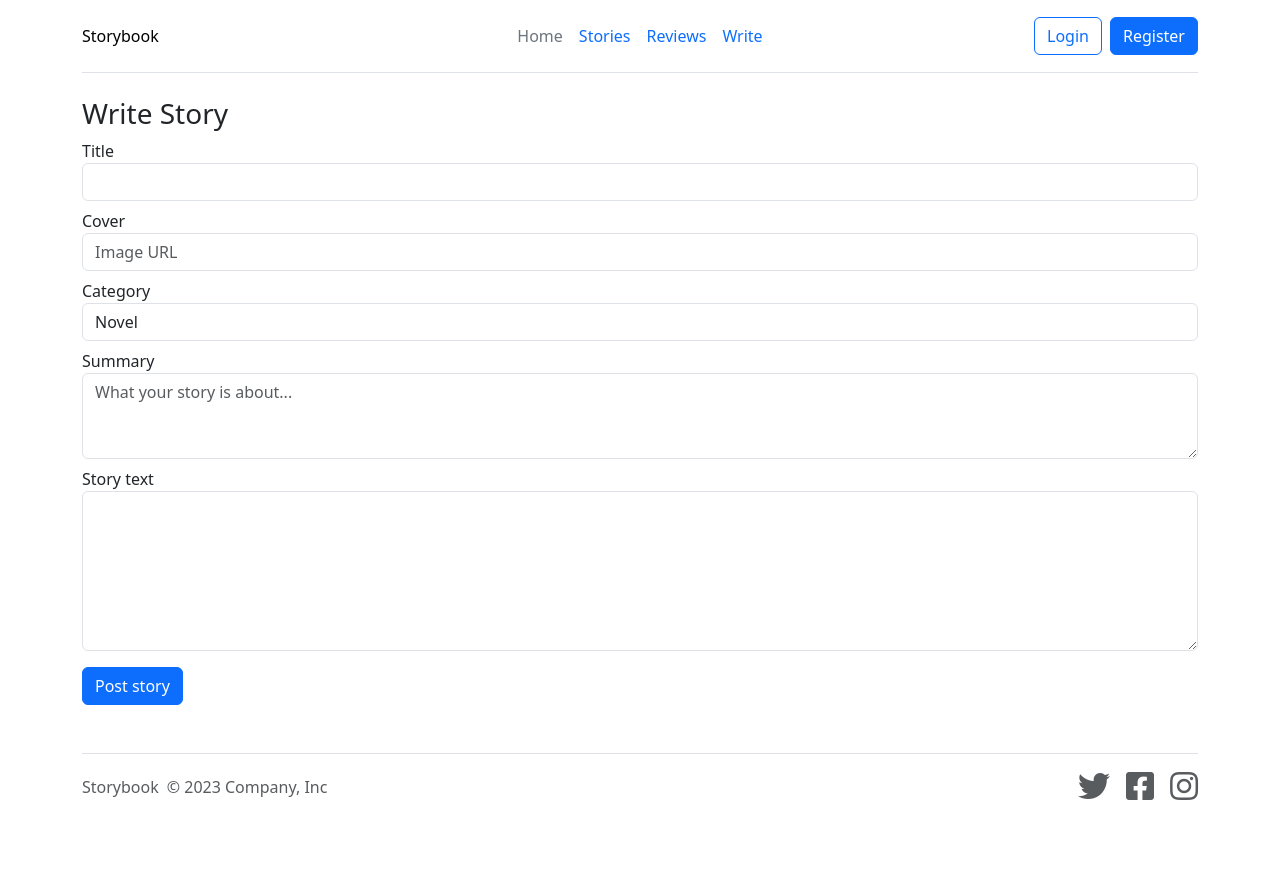
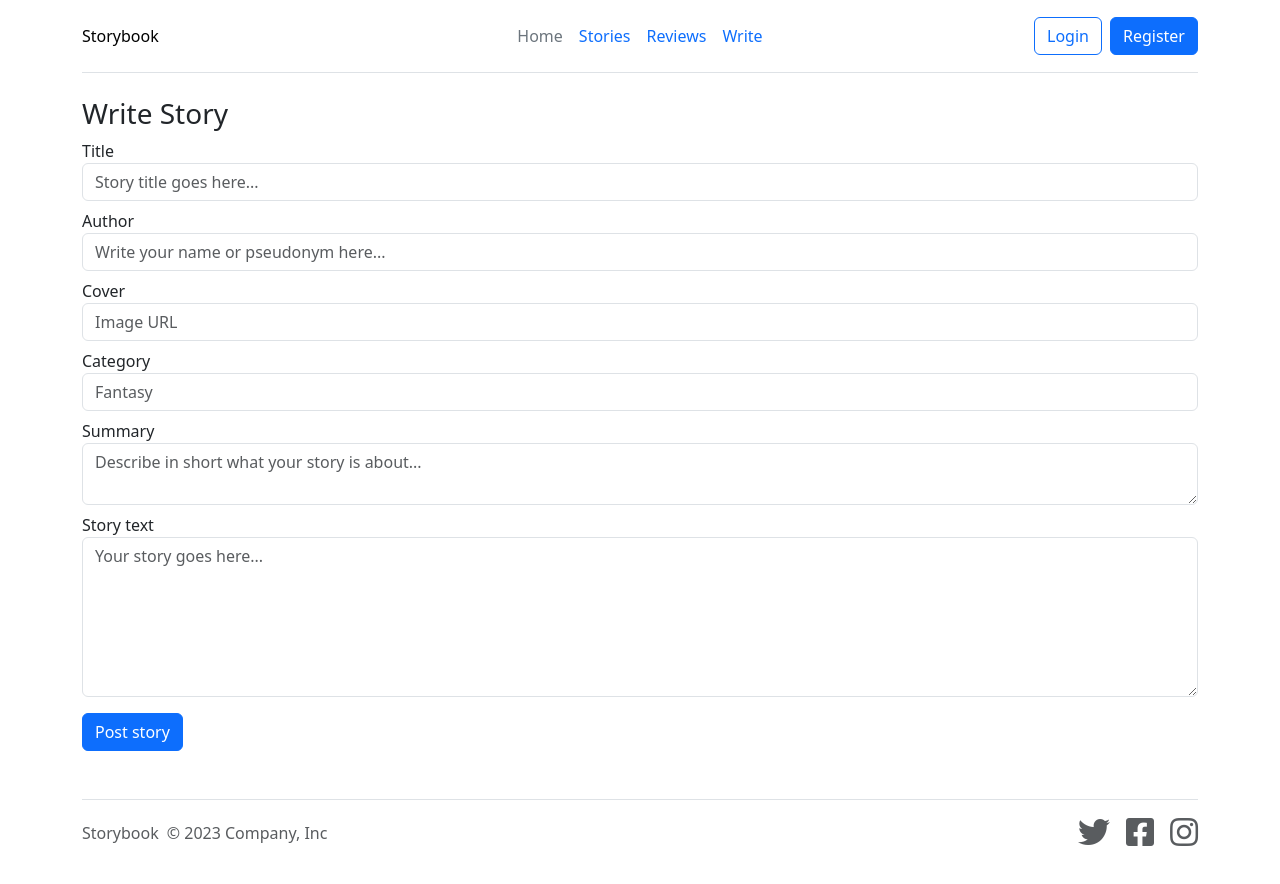
Before and after one commit to Karamihova/Storybook-React-JS, a React (Create React App) app in the folder storybook/: page /write-story in a window 1280 px wide. Shown: the top 884 px of the page. Before the commit the page ends 844 px from the top, so only its background shows below. Built offline with nearby package versions, Linux system fonts and the light colour scheme; no server answers.

Commit message:
Start Write Story Functionality

```diff
--- a/storybook/src/App.js
+++ b/storybook/src/App.js
@@ -1,5 +1,7 @@
 import {useState, useEffect} from 'react';
 import {Routes, Route} from 'react-router-dom';
+
+import * as gameService from './services/storyService';
 
 import { Footer } from "./components/Footer/Footer";
 import { Header } from "./components/Header/Header";
@@ -15,8 +17,15 @@ function App() {
   const [stories, setStories] = useState([]);
 
   useEffect(() => {
+    gameService.getAll()
+      .then(result => {
+        setStories(result)
+      })
+  }, []);
 
-  }, []);
+  const onWriteStorySubmit = (data) => {
+
+  }
 
   return (
     <>
@@ -25,7 +34,7 @@ function App() {
 
       <Routes>
         <Route path='/' element={<Home/>} />
-        <Route path='/stories' element={<Stories/>} />
+        <Route path='/stories' element={<Stories stories={stories} />} />
         <Route path='/table' element={<Table/>} />
         <Route path='/login' element={<Login/>} />
         <Route path='/register' element={<Register/>} />
--- a/storybook/src/components/Home/Home.js
+++ b/storybook/src/components/Home/Home.js
@@ -1,4 +1,4 @@
-import { Story } from "../Story/Story";
+import { Story } from "../Stories/Story/Story";
 
 export const Home = () => {
     return(
--- a/storybook/src/components/Stories/Stories.js
+++ b/storybook/src/components/Stories/Stories.js
@@ -1,21 +1,21 @@
-import { Story } from "../Story/Story";
+import { Story } from "./Story/Story";
 
-export const Stories = () => {
+export const Stories = ({
+    stories
+}) => {
     return (
         <div className="container">
                 <h1 className="pb-4 mb-4 fst-italic border-bottom">
                     Our Stories
                 </h1>
-                    <div className="row mb-2">
+                {stories.length === 0 && (<h2>There are no stories yet</h2>)}
+                <div className="row mb-2">
 
-                    <Story/>
-                    <Story/>
-                    <Story/>
-                    <Story/>
-                    <Story/>
-                    <Story/>
+                {stories.map(x =>
+                    <Story key={x._id} {...x}/>
+                )}
 
-                    </div>
-            </div>
+                </div>
+        </div>
     );
 };
--- /dev/null
+++ b/storybook/src/components/Stories/Story/Story.js
@@ -0,0 +1,24 @@
+export const Story = ({
+    title,
+    author,
+    category,
+    summary,
+    imageUrl
+}) => {
+    return (
+                    <div className="col-md-6">
+                        <div className="row g-0 border rounded overflow-hidden flex-md-row mb-4 shadow-sm h-md-250 position-relative">
+                        <div className="col p-4 d-flex flex-column position-static">
+                            <strong className="d-inline-block mb-2 text-primary">{category}</strong>
+                            <h3 className="mb-0">{title}</h3>
+                            <div className="mb-1 text-body-secondary">{author}</div>
+                            <p className="card-text mb-auto">{summary}</p>
+                            <a href="#" className="stretched-link">Continue reading</a>
+                        </div>
+                        <div className="col-auto d-none d-lg-block">
+                            <img className="bd-placeholder-img" src={imageUrl} width="200" height="250" />
+                        </div>
+                        </div>
+                    </div>
+    );
+};
--- a/storybook/src/components/Story/Story.js
+++ /dev/null
@@ -1,18 +0,0 @@
-export const Story = () => {
-    return (
-                    <div className="col-md-6">
-                        <div className="row g-0 border rounded overflow-hidden flex-md-row mb-4 shadow-sm h-md-250 position-relative">
-                        <div className="col p-4 d-flex flex-column position-static">
-                            <strong className="d-inline-block mb-2 text-primary">World</strong>
-                            <h3 className="mb-0">Featured post</h3>
-                            <div className="mb-1 text-body-secondary">Nov 12</div>
-                            <p className="card-text mb-auto">This is a wider card with supporting text below as a natural lead-in to additional content.</p>
-                            <a href="#" className="stretched-link">Continue reading</a>
-                        </div>
-                        <div className="col-auto d-none d-lg-block">
-                            <svg className="bd-placeholder-img" width="200" height="250" xmlns="http://www.w3.org/2000/svg" role="img" aria-label="Placeholder: Thumbnail" preserveAspectRatio="xMidYMid slice" focusable="false"><title>Placeholder</title><rect width="100%" height="100%" fill="#55595c"/><text x="50%" y="50%" fill="#eceeef" dy=".3em">Thumbnail</text></svg>
-                        </div>
-                        </div>
-                    </div>
-    );
-};
--- a/storybook/src/components/WriteStory/WriteStory.js
+++ b/storybook/src/components/WriteStory/WriteStory.js
@@ -1,35 +1,46 @@
-export const WriteStory = () => {
+import {useState} from 'react';
+
+export const WriteStory = ({
+    onSubmit
+}) => {
+    const [values, setValues] = useState({
+        title: '',
+        author: '',
+        category: '',
+        imageUrl: '',
+        summary: '',
+        text: ''
+    });
+
     return (
         <div className="container">
             <h3>Write Story</h3>
-            <form>
+            <form onSubmit={onSubmit}>
                 <div className="form-group pb-2">
                 <label htmlFor="exampleFormControlInput1">Title</label>
-                <input type="email" className="form-control" id="exampleFormControlInput1" />
+                <input value={values.title} type="text" name="title" className="form-control" id="exampleFormControlInput1" placeholder="Story title goes here..." />
+                </div>
+                <div className="form-group pb-2">
+                <label htmlFor="exampleFormControlInput1">Author</label>
+                <input value={values.author} type="text" name="author" className="form-control" id="exampleFormControlInput4" placeholder="Write your name or pseudonym here..." />
                 </div>
                 <div className="form-group pb-2">
                 <label htmlFor="exampleFormControlInput1">Cover</label>
-                <input type="email" className="form-control" id="exampleFormControlInput2" placeholder="Image URL" />
+                <input value={values.imageUrl} type="text" name="imageUrl" className="form-control" id="exampleFormControlInput2" placeholder="Image URL" />
                 </div>
                 <div className="form-group pb-2">
-                <label htmlFor="exampleFormControlSelect1">Category</label>
-                <select className="form-control" id="exampleFormControlSelect1">
-                    <option>Novel</option>
-                    <option>Romance</option>
-                    <option>Thriller</option>
-                    <option>Pscycology</option>
-                    <option>Lifestyle</option>
-                </select>
+                <label htmlFor="exampleFormControlInput1">Category</label>
+                <input value={values.category} type="text" name="category" className="form-control" id="exampleFormControlInput3" placeholder="Fantasy" />
                 </div>
                 <div className="form-group pb-2">
                 <label htmlFor="exampleFormControlTextarea1">Summary</label>
-                <textarea className="form-control" id="exampleFormControlTextarea1" rows="3" placeholder="What your story is about..."></textarea>
+                <textarea value={values.summary} className="form-control" name="summary" id="exampleFormControlTextarea1" rows="2" placeholder="Describe in short what your story is about..."></textarea>
                 </div>
                 <div className="form-group pb-2">
                 <label htmlFor="exampleFormControlTextarea1">Story text</label>
-                <textarea className="form-control pb-2" id="exampleFormControlTextarea2" rows="6"></textarea>
+                <textarea value={values.text} className="form-control pb-2" name="text" id="exampleFormControlTextarea2" rows="6" placeholder="Your story goes here..."></textarea>
                 </div>
-                <button type="button" className="btn btn-primary btn-block mb-4 mt-2">Post story</button>
+                <button type="submit" className="btn btn-primary btn-block mb-4 mt-2">Post story</button>
 
             </form>
             </div>
--- a/storybook/src/services/requester.js
+++ b/storybook/src/services/requester.js
@@ -1,3 +1,19 @@
-export const request = (method, url) => {
+const request = async (method, url) => {
+    const response = await fetch(url, {
+        method
+    });
 
+    try {
+        const result = await response.json();
+        return result;
+
+x    } catch (error) {
+        return {};
+    }
 };
+
+export const get = request.bind(null, 'GET');
+export const post = request.bind(null, 'POST');
+export const put = request.bind(null, 'PUT');
+export const patch = request.bind(null, 'PATCH');
+export const del = request.bind(null, 'DELETE');
--- a/storybook/src/services/storyService.js
+++ b/storybook/src/services/storyService.js
@@ -1,6 +1,9 @@
-import { request } from "./requester";
+import * as request from "./requester";
 const baseUrl = 'http://localhost:3030/jsonstore/stories';
 
 export const getAll = async () => {
-     const games = request('GET', baseUrl);
+     const result = await request.get(baseUrl);
+     const stories = Object.values(result);
+
+     return stories;
 };
```
